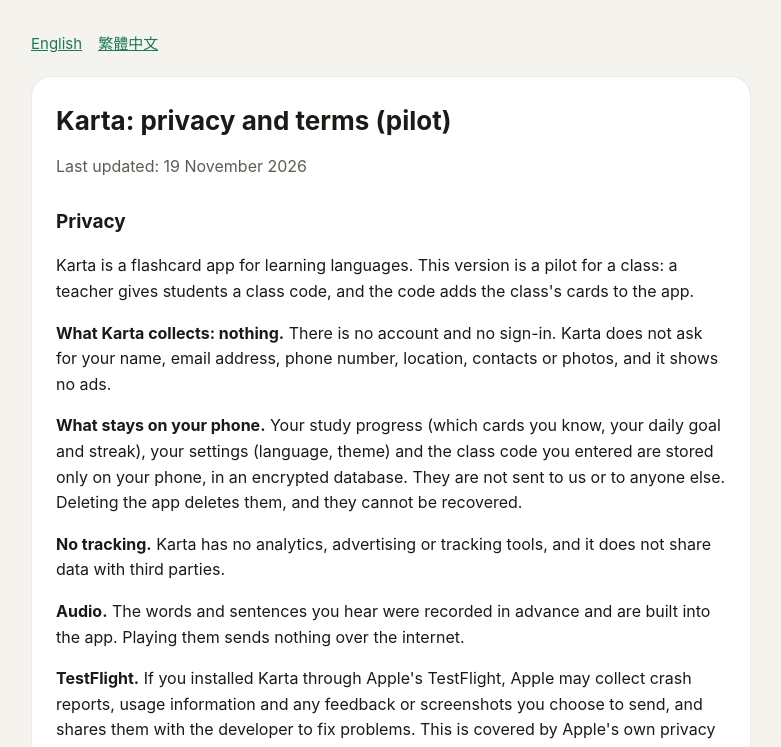
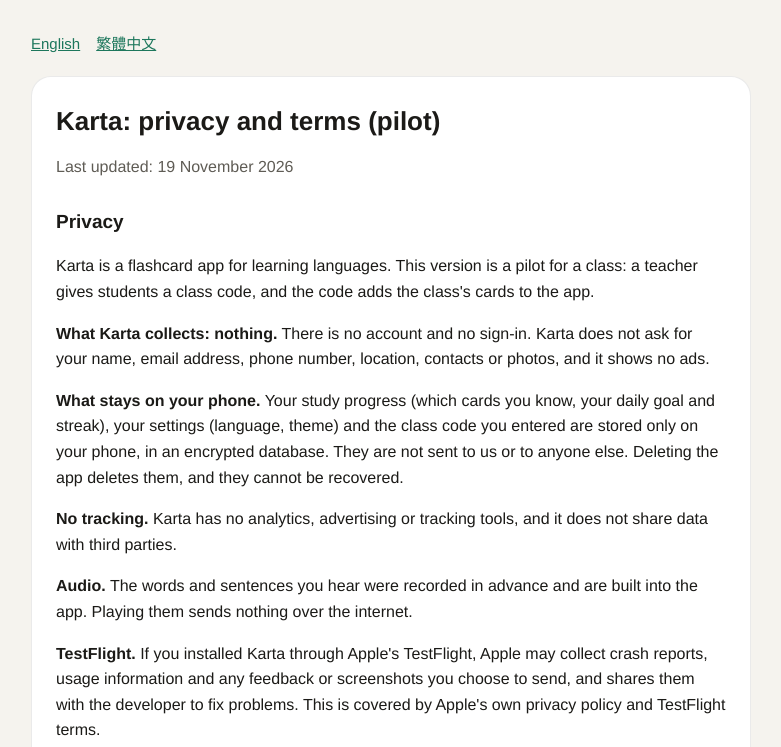
Before and after one commit to restorenode/karta-legal, a plain HTML site: page index.html in a window 1280 px wide. Shown: the top 747 px of the page, without its empty margins (249-1030 px from the left). Drawn offline with Linux system fonts and the light colour scheme.

Commit message:
Fonts: no -apple-system, which leaves Traditional Chinese blank in Safari
Co-Authored-By: Claude Opus 5.5 <noreply@anthropic.com>

```diff
--- a/index.html
+++ b/index.html
@@ -7,7 +7,7 @@
 <style>
   :root { color-scheme: light dark; --ink:#1B1A17; --ink2:#5F5C55; --bg:#F5F3EE; --card:#FFFFFF; --line:rgba(27,26,23,.09); --accent:#1D775C; }
   @media (prefers-color-scheme: dark) { :root { --ink:#EEECE6; --ink2:#A9A59C; --bg:#111110; --card:#1A1918; --line:rgba(238,236,230,.08); --accent:#5FC0A2; } }
-  body { margin:0; background:var(--bg); color:var(--ink); font:16px/1.6 -apple-system, BlinkMacSystemFont, "Segoe UI", "PingFang TC", "Noto Sans TC", sans-serif; }
+  body { margin:0; background:var(--bg); color:var(--ink); font:16px/1.6 'Helvetica Neue', Helvetica, 'PingFang TC', 'Noto Sans TC', 'Microsoft JhengHei', sans-serif; }
   main { max-width:720px; margin:0 auto; padding:32px 20px 56px; }
   nav { display:flex; gap:16px; margin-bottom:20px; font-size:15px; }
   section { background:var(--card); border:1px solid var(--line); border-radius:20px; padding:8px 24px 20px; margin-bottom:24px; }
```
